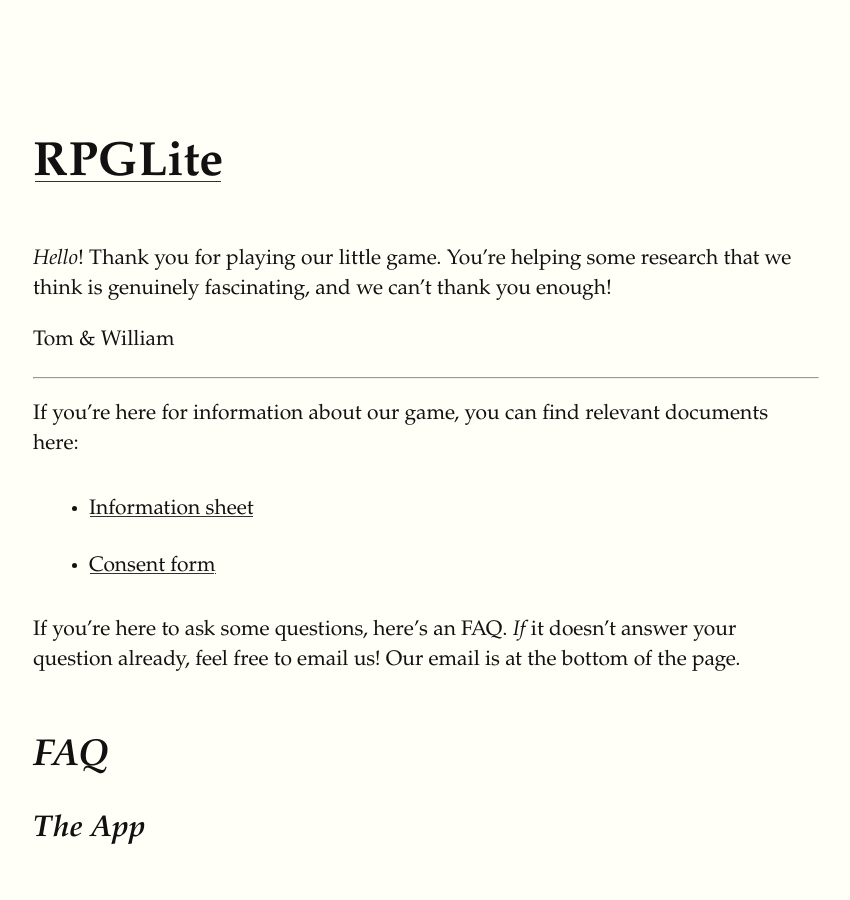
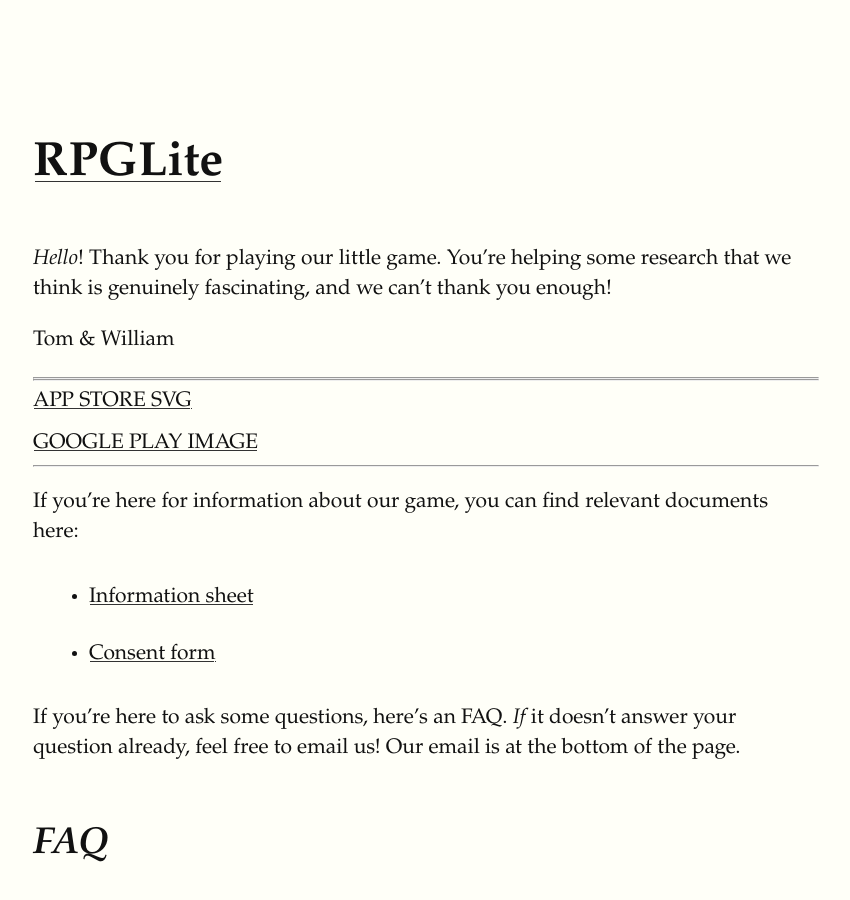
Before and after one commit to RPGLite/RPGLite.GitHub.io, a Jekyll site: the page built from index.md, in a window 1280 px wide and 900 px high. Shown: the whole window, without its empty margins (47-897 px from the left). Built offline with Jekyll 4.4.1, drawn with Linux system fonts in a browser that asks for light colours; some web fonts are replaced.

Commit message:
Added beginnings of links to app

```diff
--- a/index.md
+++ b/index.md
@@ -7,6 +7,13 @@ _Hello_! Thank you for playing our little game. You're helping some research
 that we think is genuinely fascinating, and we can't thank you enough!
 
 Tom & William
+
+---
+
+---
+
+<div><a href="https://apps.apple.com/us/app/rpglite/id1502906282?ls=1">APP STORE SVG</a></div>
+<div><a href="https://play.google.com/store/apps/details?id=com.GlasgowDCS.RPGLite">GOOGLE PLAY IMAGE</a></div>
 
 ---
 
```
Also changed, not shown: public/images/app_store.svg (added).
